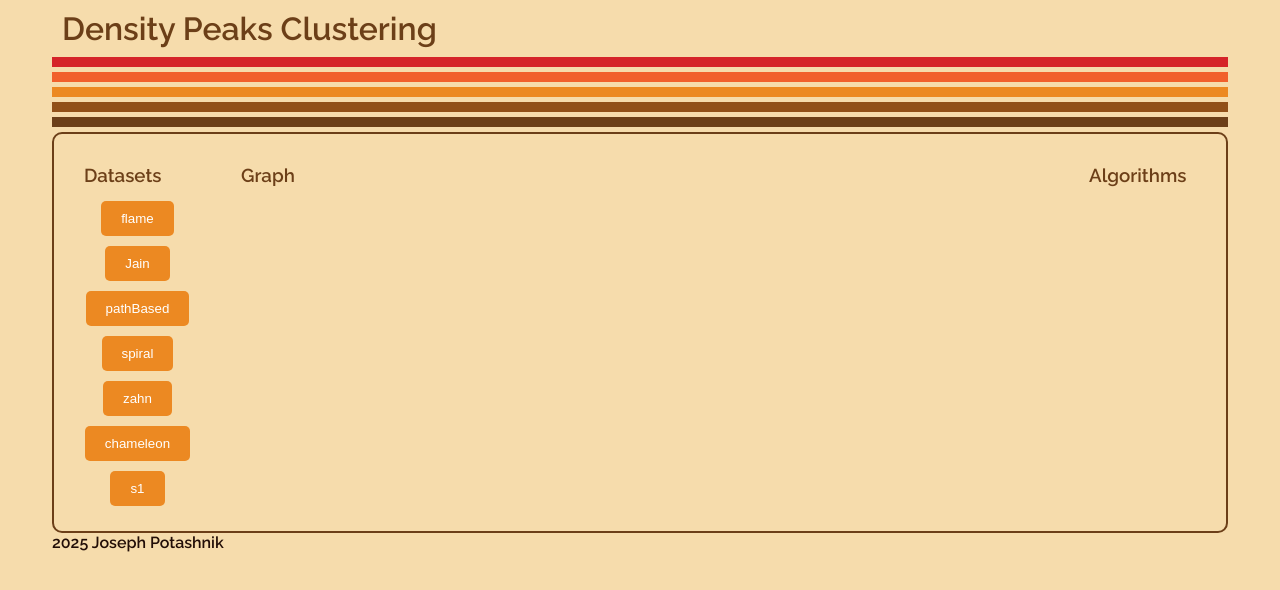
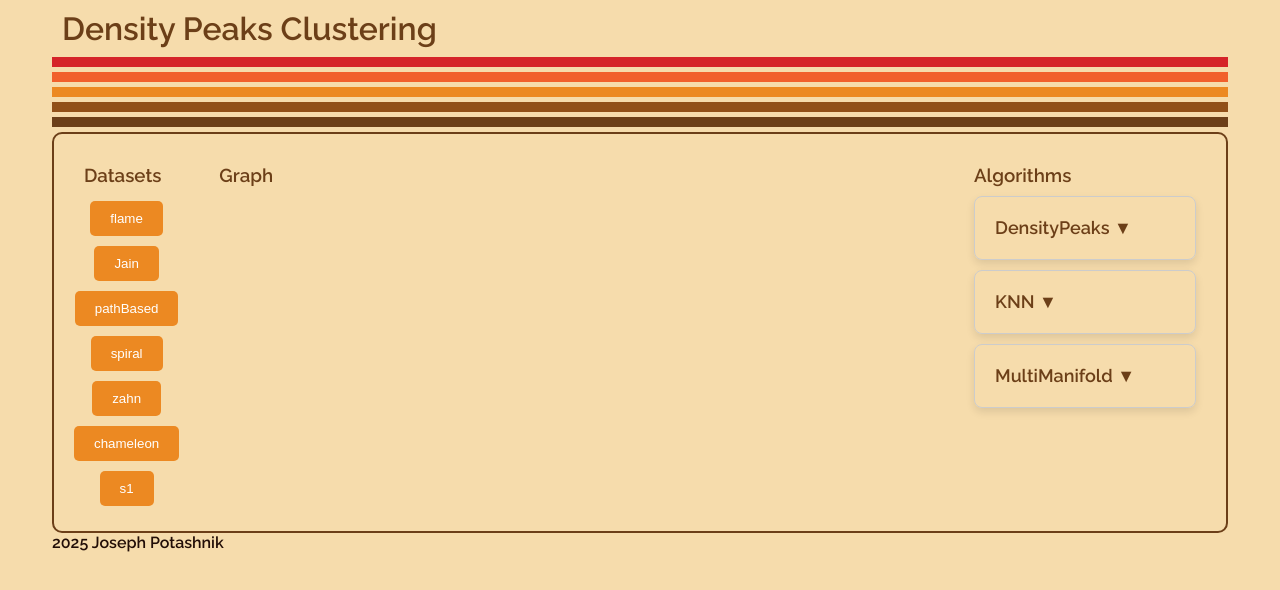
Before and after one commit to JosephPotashnik/density-peaks-ui, a React (Vite) app: page / in a window 1280 px wide. Shown: the top 590 px of the page. Built offline with nearby package versions, Linux system fonts and the light colour scheme.

Commit message:
updated parent with parameter changes of algorithm cards

```diff
--- /dev/null
+++ b/src/components/AlgorithmCard.jsx
@@ -0,0 +1,72 @@
+import React, { useState } from 'react';
+import { ClusterizeButton } from '/src/components/ClusterizeButton.jsx'
+
+export function AlgorithmCard({ algorithmName, algorithmParams , onAlgorithmParamsLoad}) {
+  const [isOpen, setIsOpen] = useState(false);
+
+  const toggleCard = () => setIsOpen(!isOpen);
+
+  const handleInputChange = (index, event) => {
+    console.log(`input change at ${algorithmName}`);
+    const newParams = [...algorithmParams];
+    newParams[index].value = event.target.value;
+    onAlgorithmParamsLoad(algorithmName, newParams);
+  };
+
+  return (
+    <div className="card" style={styles.card}>
+      <h3 onClick={toggleCard} style={styles.cardTitle}>
+        {algorithmName} {isOpen ? '▲' : '▼'}
+      </h3>
+      {isOpen && (
+        <>
+        <div style={styles.cardContent}>
+          {algorithmParams.map((param, index) => (
+           <p key={index} style={styles.param}>
+           <strong>{param.name}: </strong>
+           <input
+             type="text"
+             value={param.value}
+             onChange={(e) => handleInputChange(index, e)}
+             style={styles.input}
+           />
+         </p>
+          ))}
+        </div>
+        <ClusterizeButton algorithmParams={algorithmParams} onAlgorithmParamsLoad = {onAlgorithmParamsLoad}/>
+        </>
+
+      )}
+
+    </div>
+  );
+};
+
+// Simple inline styles
+const styles = {
+    container: {
+      display: 'flex',
+      justifyContent: 'space-around',
+      marginTop: '20px',
+    },
+    card: {
+      width: '200px',
+      border: '1px solid #ccc',
+      borderRadius: '8px',
+      padding: '10px',
+      margin: '10px',
+      boxShadow: '0 4px 8px rgba(0, 0, 0, 0.1)',
+    },
+    cardTitle: {
+      cursor: 'pointer',
+      fontSize: '18px',
+      fontWeight: 'bold',
+    },
+    cardContent: {
+      marginTop: '10px',
+    },
+    param: {
+      marginBottom: '5px',
+      fontSize: '14px',
+    },
+  };
--- /dev/null
+++ b/src/components/ClusterizeButton.jsx
@@ -0,0 +1,13 @@
+
+const handleClick = (algorithmParams, onAlgorithmParamsLoad) => {
+  console.log("handle click");
+  onAlgorithmParamsLoad(algorithmParams);
+};
+
+export function ClusterizeButton({algorithmParams, onAlgorithmParamsLoad}) {
+  return (
+    <button onClick= {()=> handleClick(algorithmParams, onAlgorithmParamsLoad)}>
+      Run!
+    </button>
+  );
+}
--- a/src/components/LeftSideColumn.jsx
+++ b/src/components/LeftSideColumn.jsx
@@ -1,17 +1,17 @@
-import {Button} from '/src/components/Button.jsx'
+import {LoadDatasetButton} from '/src/components/LoadDatasetButton.jsx'
 
 export function LeftSideColumn({ onFileLoad }) {
 
     return (
       <div className="leftSideColumn">
         <h3>Datasets</h3>
-        <Button text="flame" onFileLoad={onFileLoad}/>
-        <Button text="Jain" onFileLoad={onFileLoad}/>
-        <Button text="pathBased" onFileLoad={onFileLoad}/>
-        <Button text="spiral" onFileLoad={onFileLoad} />
-        <Button text="zahn" onFileLoad={onFileLoad}/>
-        <Button text="chameleon" onFileLoad={onFileLoad} />
-        <Button text="s1" onFileLoad={onFileLoad}/>
+        <LoadDatasetButton text="flame" onFileLoad={onFileLoad}/>
+        <LoadDatasetButton text="Jain" onFileLoad={onFileLoad}/>
+        <LoadDatasetButton text="pathBased" onFileLoad={onFileLoad}/>
+        <LoadDatasetButton text="spiral" onFileLoad={onFileLoad} />
+        <LoadDatasetButton text="zahn" onFileLoad={onFileLoad}/>
+        <LoadDatasetButton text="chameleon" onFileLoad={onFileLoad} />
+        <LoadDatasetButton text="s1" onFileLoad={onFileLoad}/>
       </div>
     )
   }
--- a/src/components/Button.jsx
+++ b/src/components/LoadDatasetButton.jsx
@@ -11,7 +11,7 @@ const handleClick = (filename, onFileLoad) => {
     });
 };
 
-export function Button({ text, onFileLoad }) {
+export function LoadDatasetButton({ text, onFileLoad }) {
   return (
     <button onClick={() => handleClick(text, onFileLoad)} >
       {text}
--- a/src/components/Main.jsx
+++ b/src/components/Main.jsx
@@ -7,6 +7,33 @@ import React, { useState } from "react";
 export function Main() {
 
   const [fileData, setFileData] = useState(null); // State to store file data
+  const [algorithmParams, setAlgorithmParams] = useState(
+    {
+      DensityPeaks: [
+        { name: 'Cutoff Distance', value: '10' }
+      ],
+      KNN: [
+        { name: 'K', value: 'Value A' },
+        { name: 'Tuning Type', value: 'Fine' },
+      ],
+      MultiManifold:  [
+        { name: 'K', value: '5' },
+        { name: 'M', value: '10' },
+        { name: 'Tuning Type', value: 'Fine' },
+      ]
+    }
+  );
+
+  const handleAlgorithmParamsLoad = (algorithmName, updatedParams) => {
+
+    console.log("arrived at parent component");
+    console.log(updatedParams);
+    setAlgorithmParams((prevParams) =>
+    ({
+    ...prevParams,
+    [algorithmName]: updatedParams
+    }));
+  };
 
   // Function to update file data when a file is loaded
   const handleFileLoad = (data) => {
@@ -17,8 +44,8 @@ export function Main() {
       <>
       <div className='main'>
         <LeftSideColumn onFileLoad={handleFileLoad} />
-        <MainColumn fileData={fileData} />
-        <RightSideColumn />
+        <MainColumn fileData={fileData} algorithmParams={algorithmParams} />
+        <RightSideColumn algorithmParams={algorithmParams} onAlgorithmParamsLoad={handleAlgorithmParamsLoad} />
       </div>
       </>
     )
--- a/src/components/MainColumn.jsx
+++ b/src/components/MainColumn.jsx
@@ -1,8 +1,7 @@
 import React, { useEffect } from "react";
 import * as d3 from "d3";
 
-
-export function MainColumn({ fileData }) {
+export function MainColumn({ fileData, algorithmParams }) {
   useEffect(() => {
     if (fileData) {
       handleFileDataChange(fileData);
@@ -13,9 +12,9 @@ export function MainColumn({ fileData }) {
   const handleFileDataChange = (data) => {
 
     // Set dimensions and margins for the graph
-const margin = {top: 20, right: 30, bottom: 40, left: 40},
-width = 500 - margin.left - margin.right,
-height = 400 - margin.top - margin.bottom;
+const margin = {top: 20, right: 30, bottom: 40, left: 140},
+width = 500 ,
+height = 400 ;
 
 d3.select('#scatterplot').selectAll('*').remove();
 
--- a/src/components/RightSideColumn.jsx
+++ b/src/components/RightSideColumn.jsx
@@ -1,9 +1,13 @@
+import { AlgorithmCard } from '/src/components/AlgorithmCard.jsx'
 
-export function RightSideColumn() {
+export function RightSideColumn({algorithmParams, onAlgorithmParamsLoad}) {
 
     return (
       <div className="rightSideColumn">
         <h3>Algorithms</h3>
+        <AlgorithmCard algorithmName="DensityPeaks" algorithmParams={algorithmParams.DensityPeaks} onAlgorithmParamsLoad= {onAlgorithmParamsLoad}/>
+        <AlgorithmCard algorithmName="KNN" algorithmParams={algorithmParams.KNN} onAlgorithmParamsLoad = {onAlgorithmParamsLoad}/>
+        <AlgorithmCard algorithmName="MultiManifold" algorithmParams={algorithmParams.MultiManifold} onAlgorithmParamsLoad = {onAlgorithmParamsLoad}/>
       </div>
     )
   }
```
